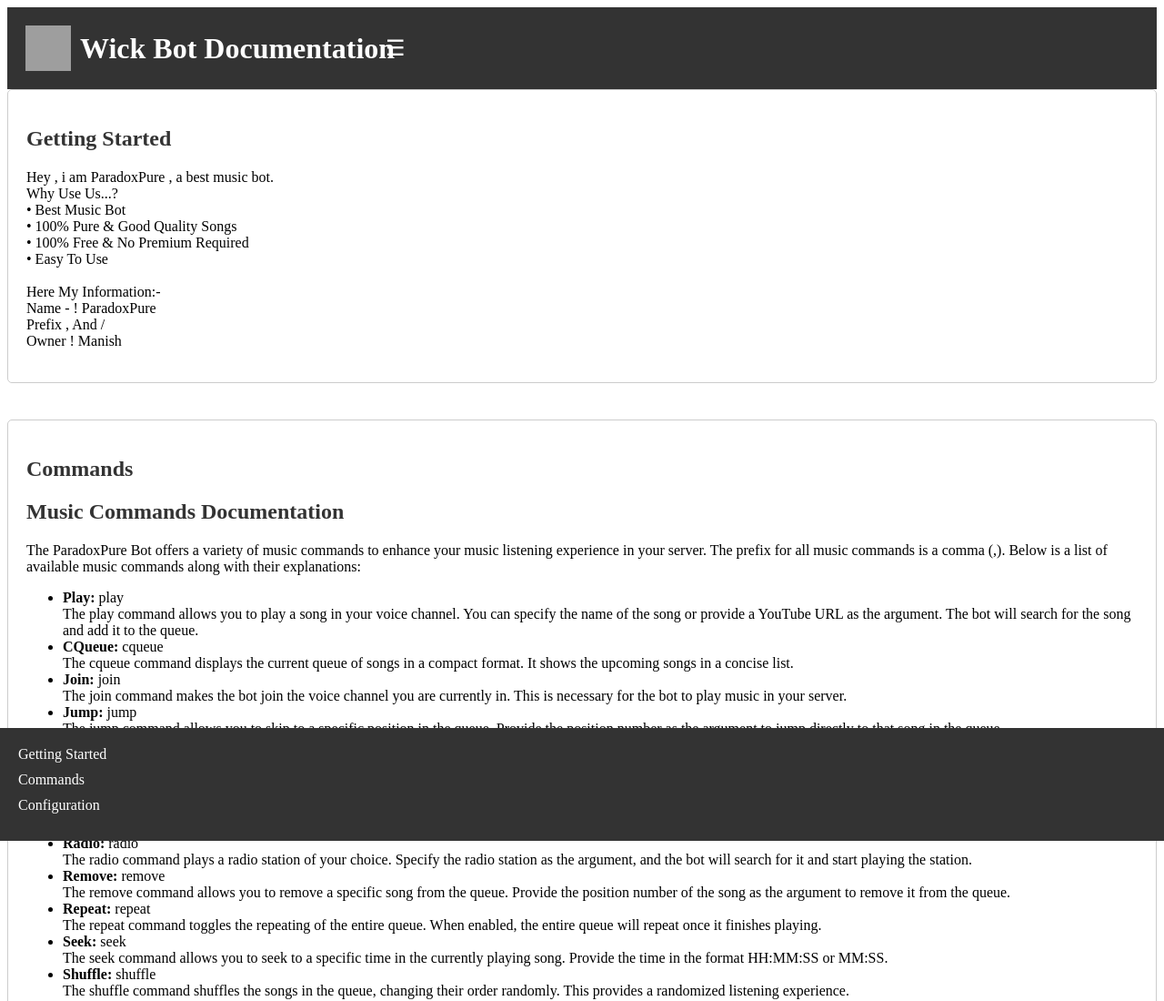
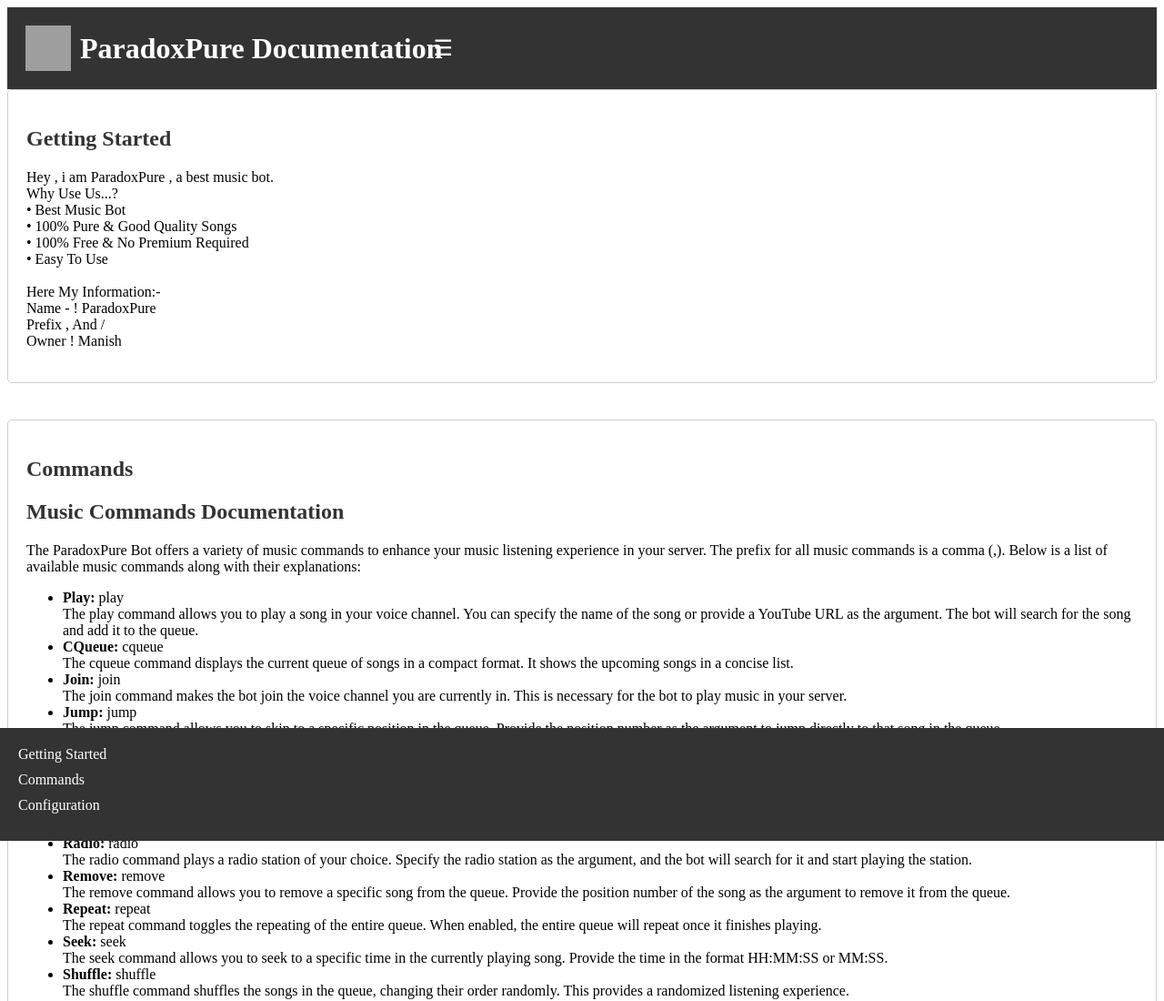
Before and after one commit to paradoxpure/ParadoxPure, a plain HTML site: page index.html in a window 1280 px wide. Shown: the top 1100 px of the page at 91% size. Drawn offline with Linux system fonts and the light colour scheme; grey boxes are pictures that could not be loaded.

Commit message:
Update index.html

```diff
--- a/index.html
+++ b/index.html
@@ -105,7 +105,7 @@
 <body>
   <header>
     <img src="https://media.discordapp.net/attachments/1111896779261218859/1111921056194768926/logo.png" alt="Bot logo">
-    <h1>Wick Bot Documentation</h1>
+    <h1>ParadoxPure Documentation</h1>
     <span id="menu-icon" class="menu-icon">&#9776;</span>
   </header>
 
```
